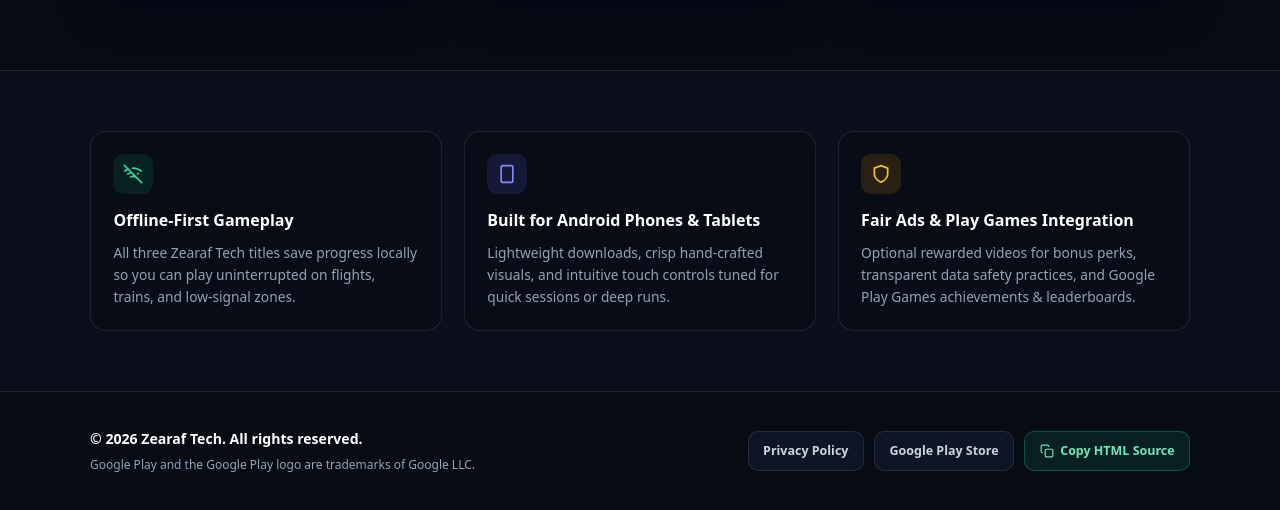
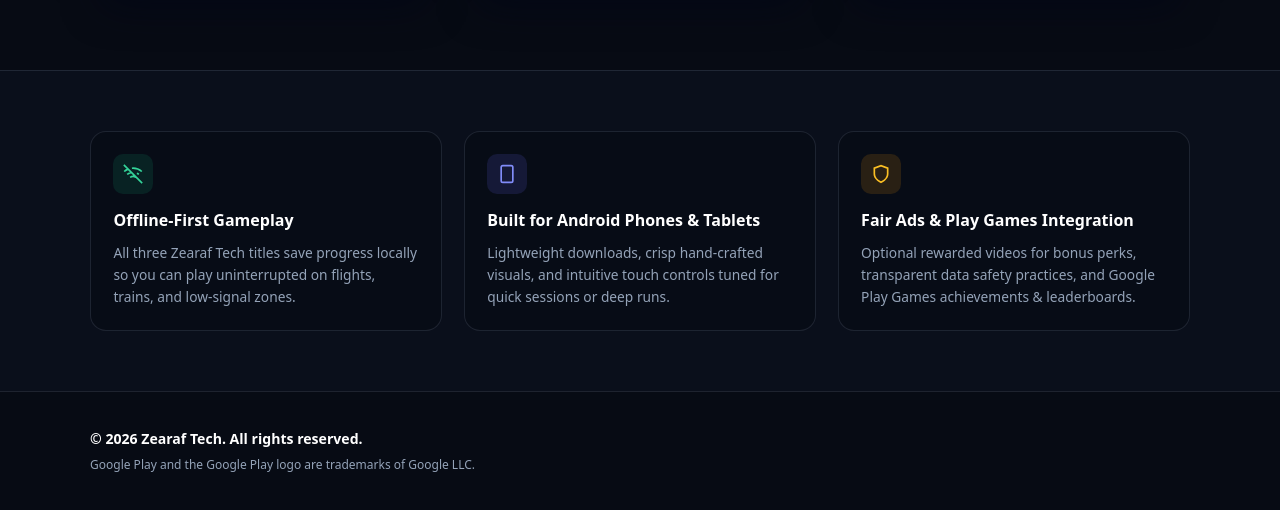
Before and after one commit to drastic345/drastic345.github.io, a plain HTML site: page index.html in a window 1280 px wide. Shown: the part 1362-1872 px from the top of the page. Drawn offline with Linux system fonts and the light colour scheme.

Commit message:
Update index.html

```diff
--- a/index.html
+++ b/index.html
@@ -1179,17 +1179,7 @@
         <p class="trademark">Google Play and the Google Play logo are trademarks of Google LLC.</p>
       </div>
 
-      <div class="footer-actions">
-        <button type="button" class="footer-btn" onclick="openPrivacyModal()">Privacy Policy</button>
-        <a href="https://play.google.com/store/apps/developer?id=Zearaf+Tech" target="_blank" rel="noopener noreferrer" class="footer-btn">Google Play Store</a>
-        <button type="button" class="footer-btn footer-btn-copy" onclick="copyPageSource()">
-          <svg width="14" height="14" viewBox="0 0 24 24" fill="none" stroke="currentColor" stroke-width="2" aria-hidden="true">
-            <rect x="9" y="9" width="13" height="13" rx="2" ry="2" />
-            <path d="M5 15H4a2 2 0 0 1-2-2V4a2 2 0 0 1 2-2h9a2 2 0 0 1 2 2v1" />
-          </svg>
-          <span id="copy-source-label">Copy HTML Source</span>
-        </button>
-      </div>
+
     </div>
   </footer>
 
```
